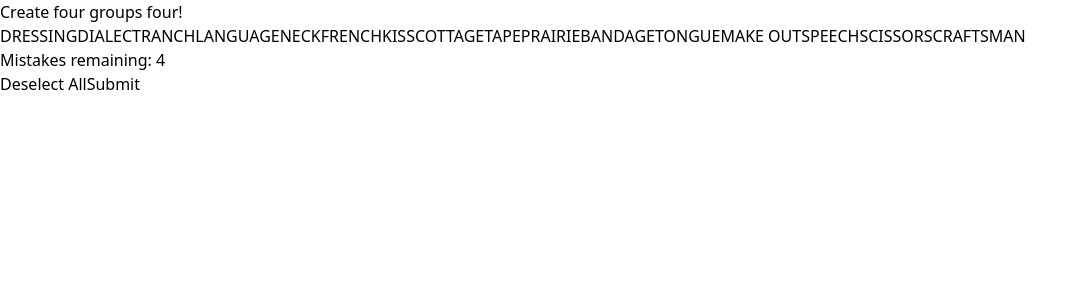
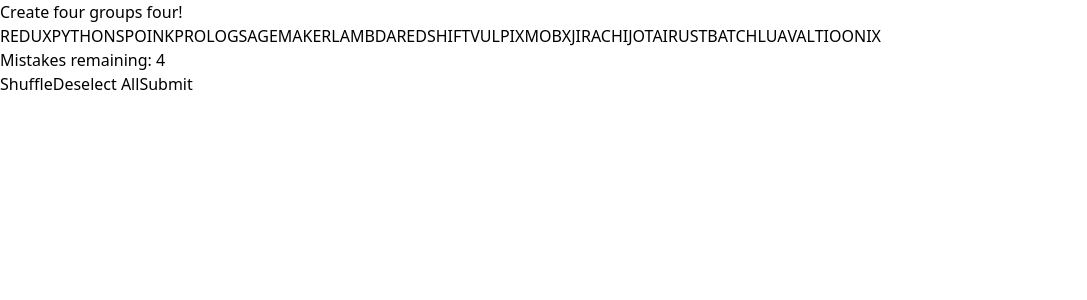
Before and after one commit to jdefting/connections-clone, a React (Vite) app: page / in a window 1280 px wide. Both pictures are taken after a click on the button "Play". Shown: the top 300 px of the page, without its empty margins (0-1087 px from the left). Built offline with nearby package versions, Linux system fonts and the light colour scheme.

Commit message:
Adjust game data; implement shuffle

```diff
--- a/src/App.tsx
+++ b/src/App.tsx
@@ -1,4 +1,4 @@
-import { useMemo, useState } from "react";
+import { useState } from "react";
 import { type ConnectionsData, connections } from "./data.ts";
 
 function App() {
@@ -36,7 +36,7 @@
 ];
 
 function GameBoard({ connections }: { connections: ConnectionsData }) {
-  const categories = connections.categories;
+  const categories = connections;
   const colorByCategory = Object.fromEntries(
     categories.map((category, i) => [category.title, colors[i]]),
   );
@@ -47,7 +47,6 @@
     [],
   );
 
-  // todo: randomize the cards
   const availableCategories = categories.filter(
     (category) => !correctCategories.some((cat) => cat === category),
   );
@@ -55,13 +54,11 @@
   const maxMistakes = 4;
 
   const flatCards = availableCategories.flatMap((category) => category.cards);
-  const positions = useMemo(
-    () =>
-      Array.from({ length: flatCards.length }, (_, i) => i).sort(
-        () => Math.random() - 0.5,
-      ),
-    [flatCards.length],
+
+  const [positions, setPositions] = useState(() =>
+    shuffle(Array.from({ length: flatCards.length }, (_, i) => i)),
   );
+
   const shuffledCards = positions.map((i) => flatCards[i]);
 
   const lostGame = mistakes === maxMistakes;
@@ -74,31 +71,31 @@
         {correctCategories.map((category) => (
           <div
             key={category.title}
-            className={`col-span-4 flex items-center flex-col rounded ${colorByCategory[category.title]} p-4`}
+            className={`col-span-4 flex items-center flex-col rounded ${colorByCategory[category.title]} px-4 py-2`}
           >
             <b>{category.title}</b>
-            <div>{category.cards.map((card) => card.content).join(", ")}</div>
+            <div>{category.cards.map((card) => card).join(", ")}</div>
           </div>
         ))}
         {shuffledCards.map((card) => {
-          const isSelected = selectedCards.has(card.content);
+          const isSelected = selectedCards.has(card);
           return (
             <button
               type="button"
               disabled={maxSelected && !isSelected}
               className={`p-4 rounded ${isSelected ? "bg-gray-800 text-white" : "bg-gray-200"}`}
-              key={card.content}
+              key={card}
               onClick={() => {
                 const newSelectedCards = new Set(selectedCards);
                 if (isSelected) {
-                  newSelectedCards.delete(card.content);
+                  newSelectedCards.delete(card);
                 } else {
-                  newSelectedCards.add(card.content);
+                  newSelectedCards.add(card);
                 }
                 setSelectedCards(newSelectedCards);
               }}
             >
-              {card.content}
+              {card}
             </button>
           );
         })}
@@ -118,8 +115,17 @@
           <div className="flex gap-3">
             <button
               type="button"
+              className="rounded-full p-2 w-32 border border-gray-900"
+              onClick={() => {
+                setPositions(shuffle);
+              }}
+            >
+              Shuffle
+            </button>
+            <button
+              type="button"
               disabled={selectedCards.size === 0}
-              className={`rounded-full p-2 w-32 ${selectedCards.size > 0 ? "bg-gray-900 text-white" : "ring-1 ring-gray-900"}`}
+              className={`rounded-full p-2 w-32 border ${selectedCards.size > 0 ? "border-gray-900" : "border-gray-900 opacity-60"}`}
               onClick={() => {
                 setSelectedCards(new Set());
               }}
@@ -128,13 +134,11 @@
             </button>
             <button
               type="button"
-              className={` rounded-full p-2 w-32 ${maxSelected ? "bg-gray-900 text-white" : "ring-1 ring-gray-900"}`}
+              className={`rounded-full p-2 w-32 border ${maxSelected ? "border-gray-900" : "border-gray-900 opacity-60"}`}
               disabled={!maxSelected}
               onClick={() => {
                 const correctCategory = categories.find((category) =>
-                  category.cards.every((card) =>
-                    selectedCards.has(card.content),
-                  ),
+                  category.cards.every((card) => selectedCards.has(card)),
                 );
                 if (correctCategory) {
                   setCorrectCategories([...correctCategories, correctCategory]);
@@ -154,16 +158,8 @@
   );
 }
 
-// function useConnectionsData() {
-// 	const [data, setData] = useState<ConnectionsData>();
-//
-// 	useEffect(() => {
-// 		fetch("https://www.nytimes.com/svc/connections/v2/2024-08-17.json")
-// 			.then((response) => response.json())
-// 			.then(setData);
-// 	}, []);
-//
-// 	return data;
-// }
+function shuffle(positions: number[]): number[] {
+  return [...positions].sort(() => Math.random() - 0.5);
+}
 
 export default App;
--- a/src/data.ts
+++ b/src/data.ts
@@ -1,99 +1,17 @@
-export type ConnectionsData = {
-  categories: {
-    title: string;
-    cards: { content: string; position: number }[];
-  }[];
-  editor: string;
-  print_date: string;
-};
+export type ConnectionsData = { title: string; cards: string[] }[];
 
-export const connections: ConnectionsData = {
-  print_date: "2024-08-17",
-  editor: "Wyna Liu",
-  categories: [
+export const connections: ConnectionsData = [
   {
-      title: "SPOKEN COMMUNICATION",
-      cards: [
-        {
-          content: "DIALECT",
-          position: 15,
+    title: "PROGRAMMING LANGUAGES",
+    cards: ["PYTHON", "PROLOG", "LUA", "RUST"],
   },
   {
-          content: "LANGUAGE",
-          position: 5,
+    title: "AWS SERVICES",
+    cards: ["LAMBDA", "REDSHIFT", "BATCH", "SAGEMAKER"],
   },
   {
-          content: "SPEECH",
-          position: 12,
+    title: "REACT STATE MANAGEMENT LIBRARIES",
+    cards: ["JOTAI", "REDUX", "VALTIO", "MOBX"],
   },
-        {
-          content: "TONGUE",
-          position: 0,
-        },
-      ],
-    },
-    {
-      title: "CANOODLE",
-      cards: [
-        {
-          content: "FRENCH",
-          position: 4,
-        },
-        {
-          content: "KISS",
-          position: 13,
-        },
-        {
-          content: "MAKE OUT",
-          position: 10,
-        },
-        {
-          content: "NECK",
-          position: 3,
-        },
-      ],
-    },
-    {
-      title: "FIRST AID KIT ITEMS",
-      cards: [
-        {
-          content: "BANDAGE",
-          position: 8,
-        },
-        {
-          content: "DRESSING",
-          position: 6,
-        },
-        {
-          content: "SCISSORS",
-          position: 11,
-        },
-        {
-          content: "TAPE",
-          position: 1,
-        },
-      ],
-    },
-    {
-      title: "HOUSE STYLES",
-      cards: [
-        {
-          content: "COTTAGE",
-          position: 7,
-        },
-        {
-          content: "CRAFTSMAN",
-          position: 9,
-        },
-        {
-          content: "PRAIRIE",
-          position: 14,
-        },
-        {
-          content: "RANCH",
-          position: 2,
-        },
-      ],
-    },
-  ],
-};
+  { title: "POKEMON", cards: ["VULPIX", "ONIX", "JIRACHI", "SPOINK"] },
+];
```
Lines whose indentation alone changed are shown as unchanged.
